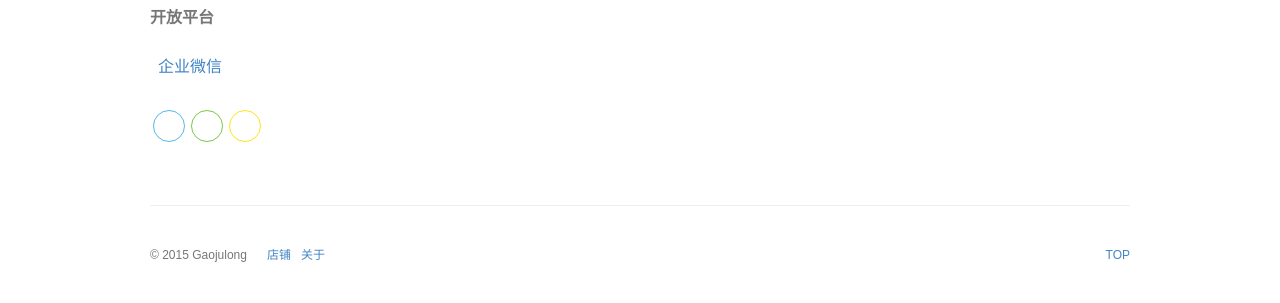
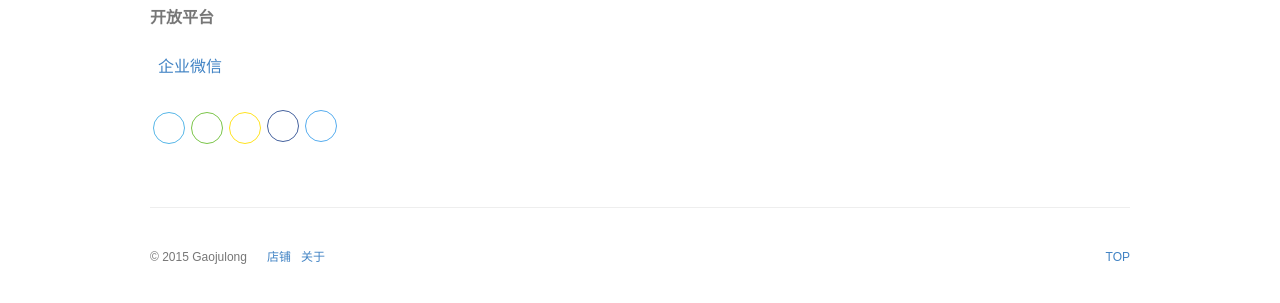
Before and after one commit to gaojulong/gaojulong.github.io, a Jekyll site: the page built from pages/wiki.md, in a window 1280 px wide. Shown: the part 2104-2407 px from the top of the page. Built offline with Jekyll 4.4.1, drawn with Linux system fonts in a browser that asks for light colours; some web fonts are replaced; a style sheet for code colours, icons or effects is not loaded.

Commit message:
Update _config.yml

```diff
--- a/_config.yml
+++ b/_config.yml
@@ -21,7 +21,7 @@ components:
     # weibo,qq,wechat,douban,qzone,linkedin,facebook,twitter
     share:
         enabled: true
-        hide-platforms: weibo,douban,linkedin,facebook,twitter
+        hide-platforms: weibo,douban,linkedin
     # 不蒜子访问统计
     busuanzi:
         enabled: false
```
